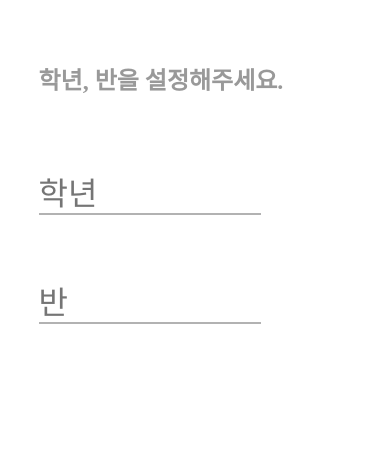
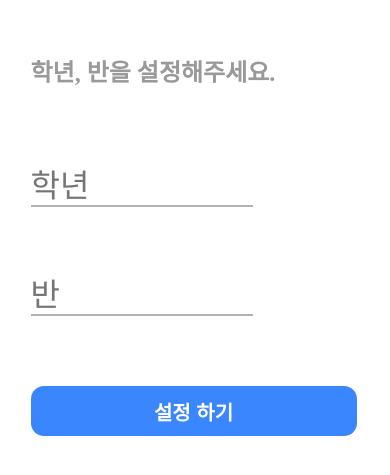
Before and after one commit to SEOKKAMONI/INJE-HighSchool-Notice, a React Native app: screen / in a window 390 px wide. Shown: the part 135-610 px from the top of the page. Built offline with nearby package versions, Linux system fonts and the light colour scheme.

Commit message:
ADD :: Survey 스타일 수정

```diff
--- a/App.css
+++ b/App.css
@@ -1,5 +1,4 @@
 * {
-    box-sizing: border-box;
     padding: 0;
     margin: 0;
 }
--- a/App.js
+++ b/App.js
@@ -14,8 +14,8 @@ import { LunchNoticeContext } from './context/LunchNoticeContext';
 export default function App() {
   const [survey, setSurvey] = useState(false); // Survey Check
   const [checkLunch, setCheckLunch] = useState(false); // Lunch Page Check
-  const [grade, setGrade] = useState(1); // Grade Data
-  const [Class, setClass] = useState(1); // Class Data
+  const [grade, setGrade] = useState(0); // Grade Data
+  const [Class, setClass] = useState(0); // Class Data
 
   if (!survey) {
     return (
--- a/components/Survey/Survey.css
+++ b/components/Survey/Survey.css
@@ -23,6 +23,11 @@
     top: 80px;
 }
 
+input::-webkit-outer-spin-button,
+input::-webkit-inner-spin-button {
+  -webkit-appearance: none;
+}
+
 .grade-input, .class-input {
     font-size: 32px;
     width: 222px;
@@ -31,6 +36,23 @@
     outline: none;
 }
 
+
+
 .class-input {
     margin-top: 70px;
 }
+
+.survey-btn {
+    position: relative;
+    top: 70px;
+    margin: 0 auto;
+    background-color: #3A86FF;
+    border-radius: 13px;
+    width: 326px;
+    height: 50px;
+    font-size: 20px;
+    font-weight: bold;
+    border: none;
+    color: #fff;
+    cursor: pointer;
+}
--- a/components/Survey/SurveyForm.js
+++ b/components/Survey/SurveyForm.js
@@ -5,19 +5,33 @@ import { DataContext } from "../../context/DataContext";
 import { SurveyContext } from '../../context/SurveyContext';
 
 export default function SurveyForm() {
-    // const { grade, setGrade, Class, setClass } = useContext(DataContext);
-    // const { setSurvey } = useContext(SurveyContext);
+    const { grade, setGrade, Class, setClass } = useContext(DataContext);
+    const { setSurvey } = useContext(SurveyContext);
 
-    // useEffect(() => {
-    // }, [grade]);
+    useEffect(() => {
+        console.log(grade);
+    }, [grade]);
 
-    // useEffect(() => {
-    // }, [Class]);
+    useEffect(() => {
+        console.log(Class);
+    }, [Class]);
 
-    // function onClick(e) {
-    //     e.preventDefault();
-    //     setSurvey(true)
-    // }
+    function onClick(e) {
+        e.preventDefault();
+        if(Class <= 0 && grade <= 0) {
+            alert("학년 , 반을 입력해주세요 !!");
+        }
+        else if(grade <= 0) {
+            alert("학년을 입력해주세요 !!");
+        }
+        else if(Class <= 0) {
+            alert("반을 입력해주세요 !!");
+        }
+        else {
+            setSurvey(true);
+            console.log(Class)
+        }
+    }
 
     return (
         <div className="survey-content">
@@ -25,27 +39,16 @@ export default function SurveyForm() {
                 <div className="survey-title">학년, 반을 설정해주세요.</div>
                 <form className="survey-form">
                     <div className="survey-grade">
-                        <input type="text" className="grade-input" onChange={e => setGrade(e.target.value)} placeholder={"학년"} />
+                        <input type="number" className="grade-input" onChange={e => setGrade(e.target.value)} placeholder={"학년"} />
                     </div>
                     <div className="survey-class">
-                        <input type="text" className="class-input" onChange={e => setGrade(e.target.value)} placeholder={"반"} />
+                        <input type="number" className="class-input" onChange={e => setClass(e.target.value)} placeholder={"반"} />
                     </div>
+                    <button className="survey-btn" onClick={(e) => onClick(e)}>
+                        설정 하기
+                    </button>
                 </form>
             </div>
-            {/* <form className="form">
-                <div className="survey_input_box">
-                    <div className="grade">
-                        <input type="number" onChange={e => setGrade(e.target.value)} defaultValue={grade} className="item" />
-                        <span className="form_text item">학년</span>
-                    </div>
-                    <div className="class">
-                        <input type="number" onChange={e => setClass(e.target.value)} defaultValue={Class} className="item" />
-                        <span className="form_text item">반</span>
-                    </div>
-                </div>
-                <button className="survey_button" onClick={e => onClick(e)}>입력하기</button>
-            </form> */}
-
         </div>
     )
 
```
